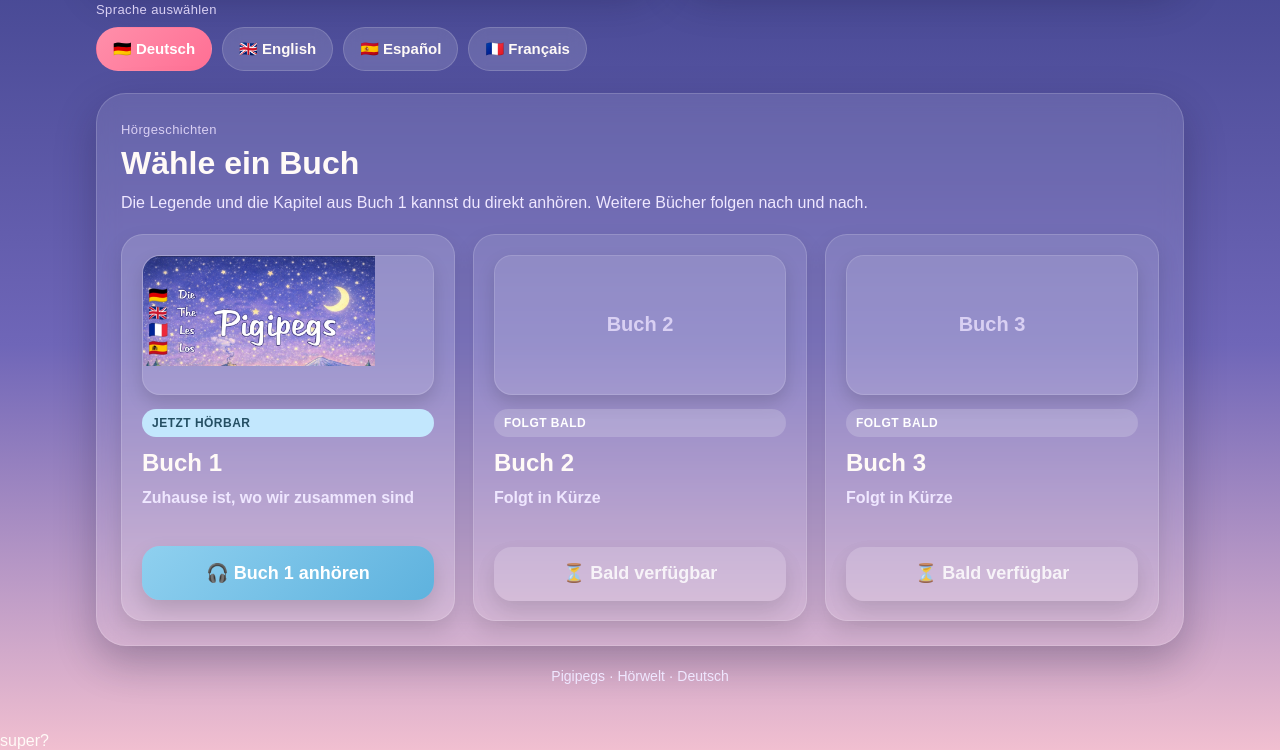
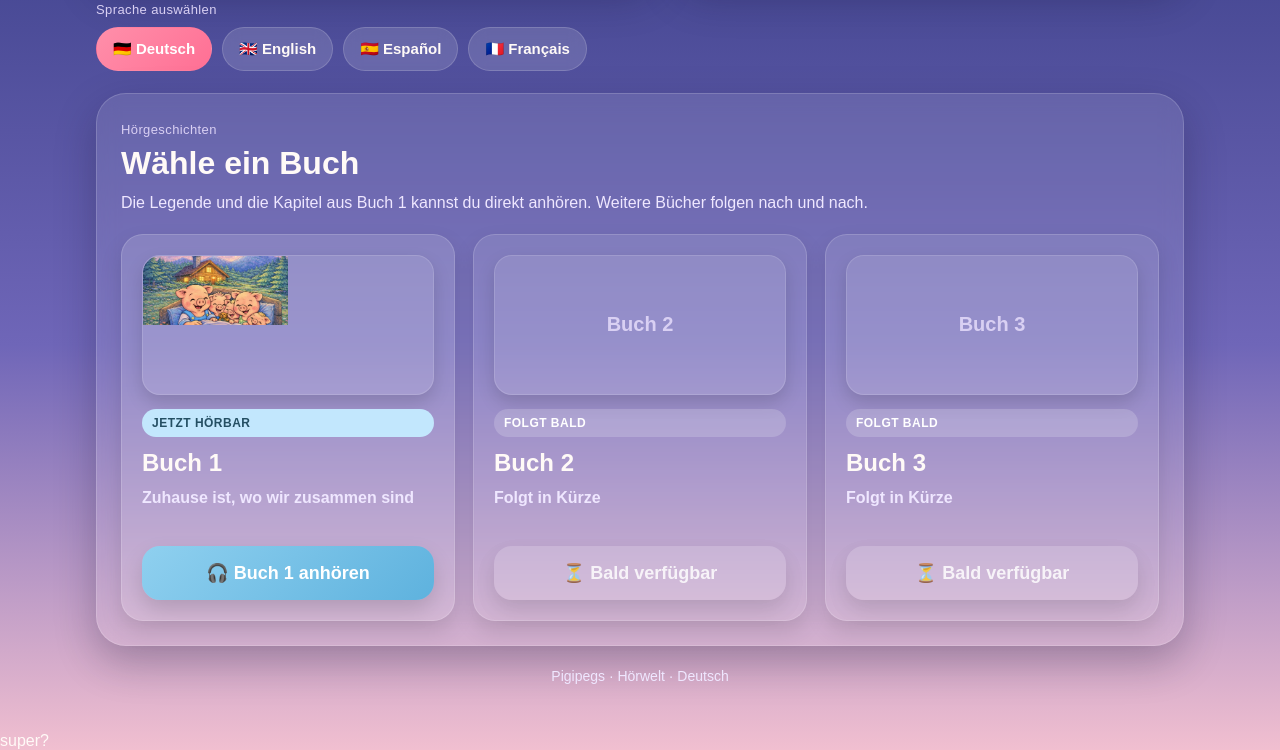
Before and after one commit to Pigipegs/pigipegs, a Jekyll site: the page book01/audio.html, which Jekyll copies as it is, in a window 1280 px wide. Shown: the part 696-1446 px from the top of the page. Built offline with Jekyll 4.4.1, drawn with Linux system fonts in a browser that asks for light colours.

Commit message:
Update audio.html

```diff
--- a/book01/audio.html
+++ b/book01/audio.html
@@ -350,10 +350,10 @@
 
 .book-cover img{
   display:block;
-  width:80%;
-  height:80%;
+  width:50%;
+  height:50%;
   object-fit:cover;
-  object-position:top;
+  object-position:center;
 }
 
     .book-cover-placeholder{
```
